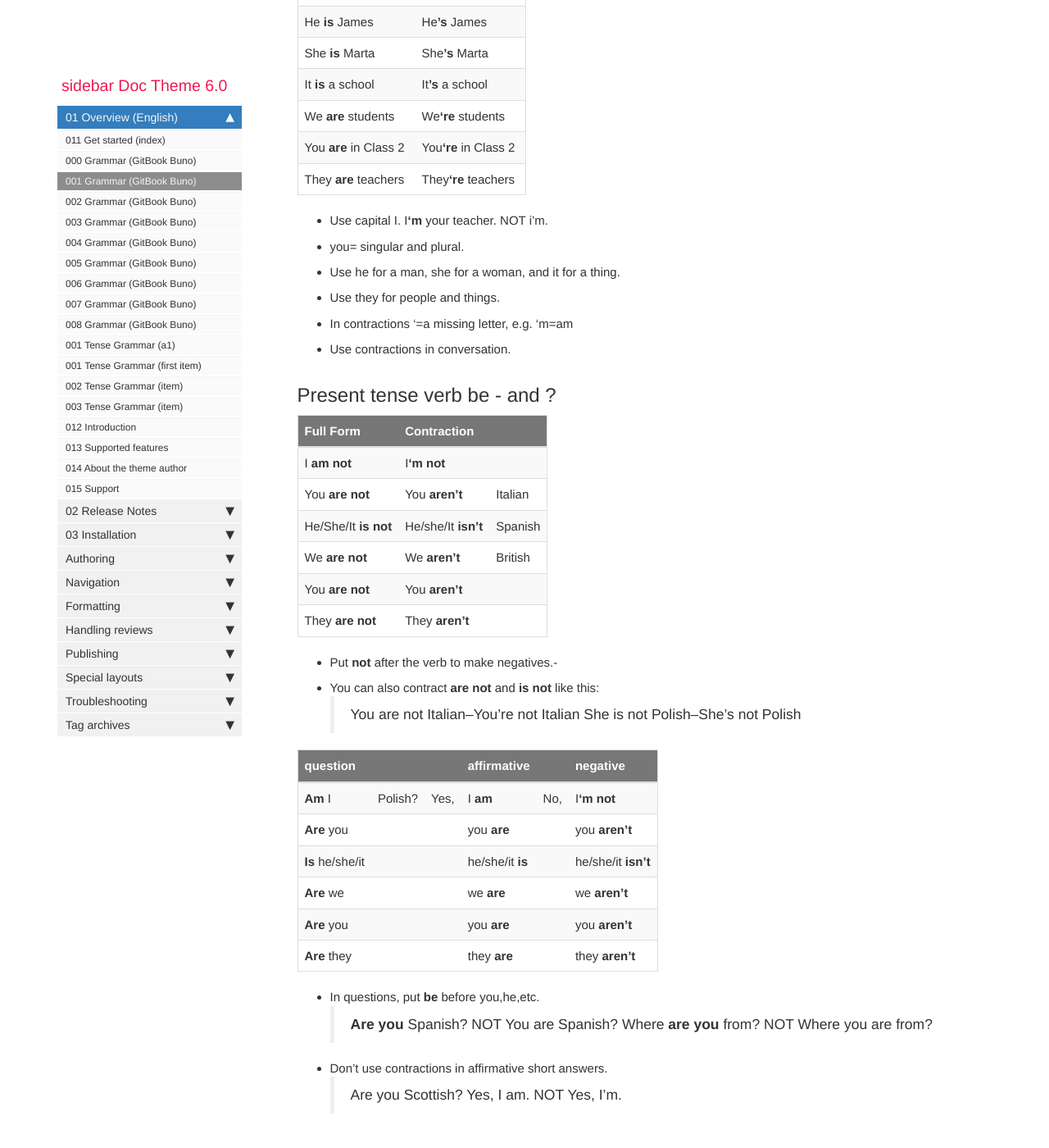
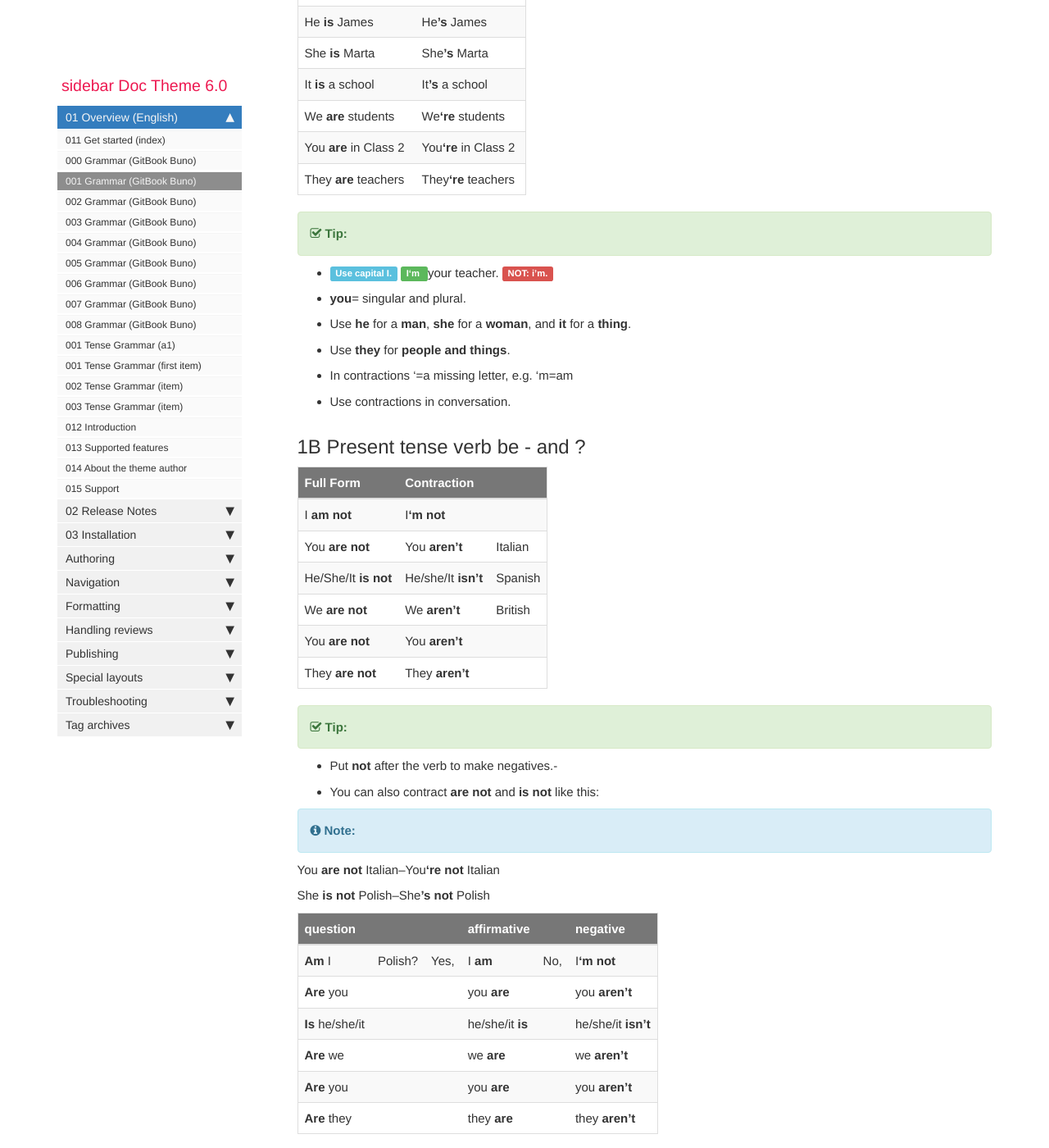
Before and after one commit to lg-gonzalez-juarez/PlanningTestB2, a Jekyll site: the page built from pages/dir01/dir01_01.md, in a window 1280 px wide and 1400 px high, scrolled down 1610 px. Shown: the whole window at 82% size. Built offline with Jekyll 4.4.1, drawn with Linux system fonts in a browser that asks for light colours; comment, search, counter and statistics services are not loaded; some of the changed text lies outside the part shown.

Commit message:
updating

```diff
--- a/pages/dir01/dir01_01.md
+++ b/pages/dir01/dir01_01.md
@@ -23,14 +23,18 @@ We **are** students|We**'re** students
 You **are** in Class 2|You**'re** in Class 2
 They **are** teachers|They**'re** teachers
 
-* Use capital I. I**'m** your teacher. NOT i'm.
-* you= singular and plural.
-* Use he for a man, she for a woman, and it for a thing.
-* Use they for people and things.
+{% include tip.html content="" %}
+
+* <span class="label label-info">Use capital I.</span>
+<span class="label label-success">I**'m** </span>your teacher. <span class="label label-danger">NOT:  i'm.</span>
+
+* **you**= singular and plural.
+* Use **he** for a **man**, **she** for a **woman**, and **it** for a **thing**.
+* Use **they** for **people and things**.
 * In contractions '=a missing letter, e.g. 'm=am
 * Use contractions in conversation.
 
-## Present tense verb be - and ?
+## 1B Present tense verb be - and ?
 
 Full Form|Contraction||
 -|-|-|
@@ -41,10 +45,16 @@ We **are not**|We **aren't**|British
 You **are not**|You **aren't**||
 They **are not**|They **aren't**||
 
+{% include tip.html content="" %}
 * Put **not** after the verb to make negatives.-
 * You can also contract **are not** and **is not** like this:
-> You are not Italian--You're not Italian
-> She is not Polish--She's not Polish
+
+{% include note.html content="" %}
+
+You **are not** Italian--You**'re not** Italian
+
+She **is not** Polish--She**'s not** Polish
+
 
 question|||affirmative||negative
 -|-|-|-|-|
@@ -55,12 +65,20 @@ question|||affirmative||negative
 **Are** you|||you **are**||you **aren't**
 **Are** they|||they **are**||they **aren't**
 
-* In questions, put **be** before you,he,etc.
-> **Are you** Spanish? NOT You are Spanish?
-> Where **are you** from? NOT Where you are from?
+{% include tip.html content="" %}
 
-* Don't use contractions in affirmative short answers.
-> Are you Scottish? Yes, I am. NOT Yes, I'm.
+In questions, put **be** before you,he,etc.
+
+{% include note.html content="" %}
+
+- **Are you** Spanish? <span class="label label-danger">**NOT:** You are Spanish?</span>
+- Where **are you** from? <span class="label label-danger">**NOT:** Where you are from?</span>
+
+
+{% include warning.html content="Don't use contractions in affirmative short answers." %}
+
+- Are you Scottish? Yes, I am.
+<span class="label label-danger">**NOT:** Yes, I'm</span>
 
 ## 1C Possessive adjectives: my, your, etc
 
@@ -79,10 +97,13 @@ Person|possessive adjectives
 * possessive adjectives don't change with plural nouns.
 **Our** students NOR ours students
 
+---
+<span class="label label-danger">Danger</span>
+
 BE CAREFUL with it's and its
-> it's= it is  It's a school
-> its=possessive  Its name is
 
+- it's= it is  It's a school
+- its=possessive  Its name is
 
 ## 1D articles: a/an,the,plurals,this/that/these/those
 
@@ -282,6 +303,7 @@ I||I|
 You||You|
 He/she/it|**can** swim|He/she/it|**can't** swim
 we/you/they|**can** come|we/you/they|**can't** come
+
 
 * Contraction: can't=can not
 * can has different meaning
```
Also changed, not shown: Gemfile.lock.
